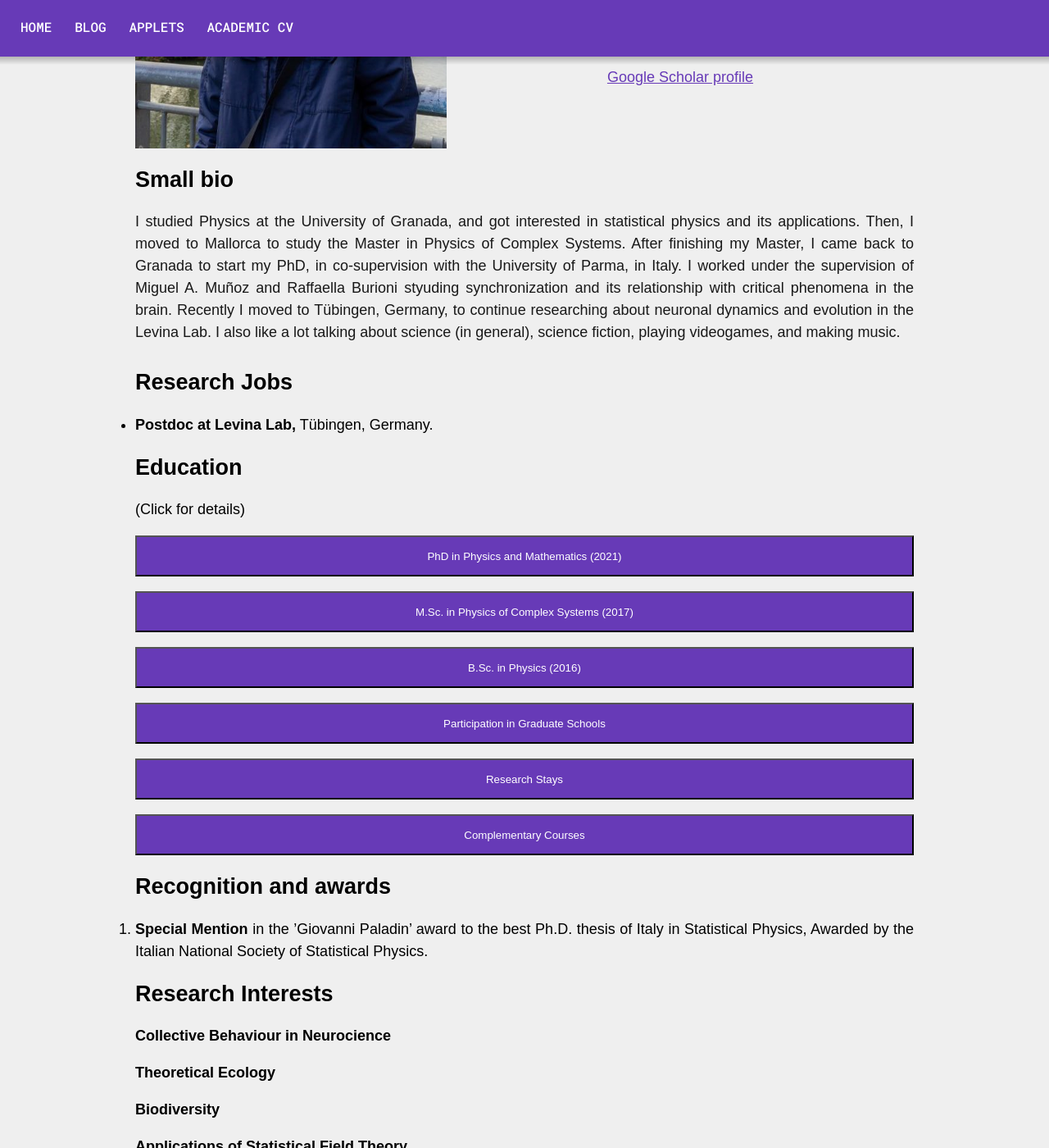
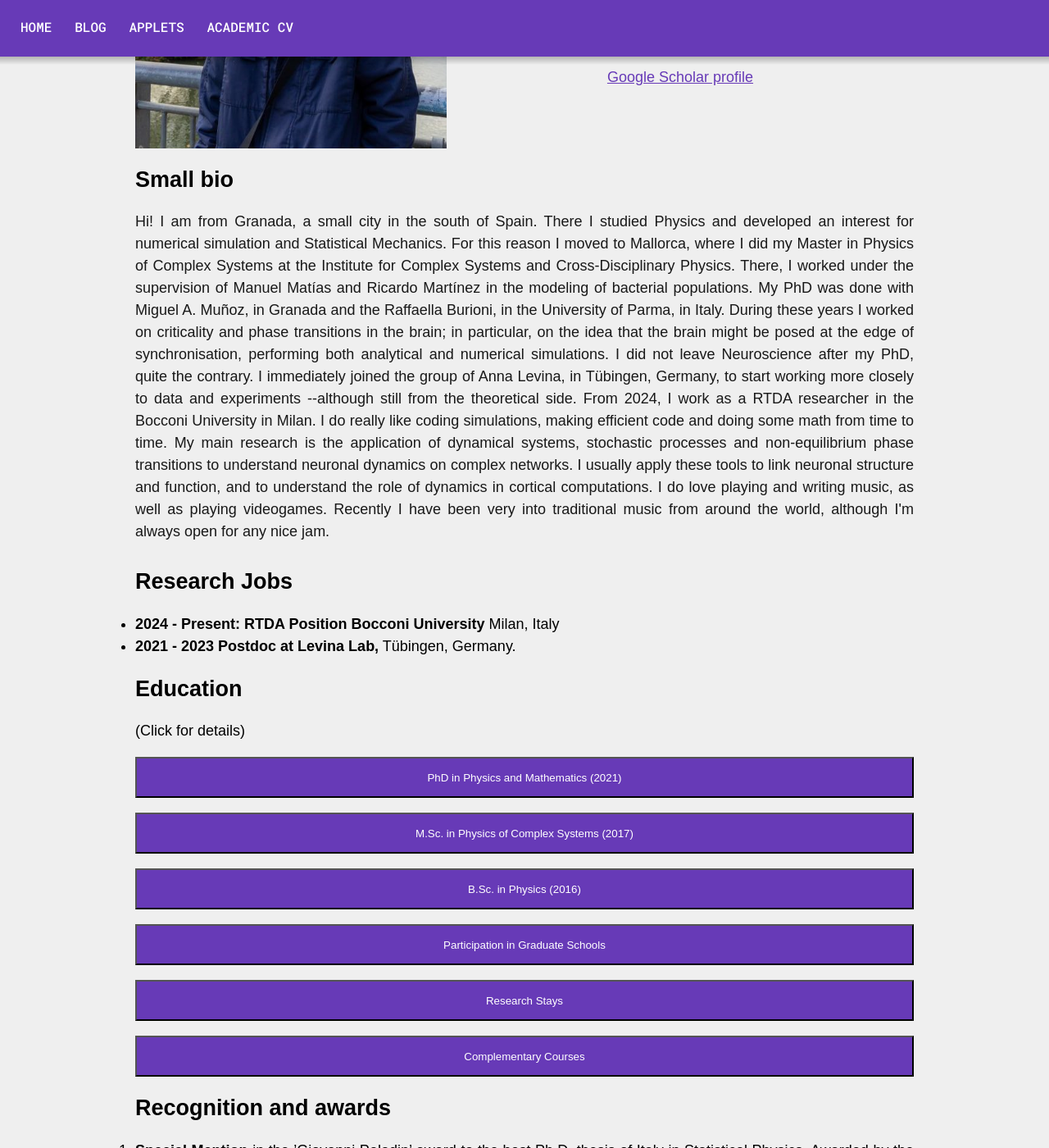
Before and after one commit to VictorSeven/VictorSeven.github.io, a Jekyll site: the page built from _pages/about.html, in a window 1280 px wide and 1400 px high, scrolled down 421 px. Shown: the whole window at 82% size. Built offline with Jekyll 4.4.1, drawn with Linux system fonts in a browser that asks for light colours; some of the changed text lies outside the part shown.

```diff
--- a/_pages/about.html
+++ b/_pages/about.html
@@ -28,20 +28,34 @@ permalink: /about/
 
 <h1> Small bio </h1>
 
-I studied Physics at the University of Granada, and got interested in statistical physics and its applications.
-Then, I moved to Mallorca to study the Master in Physics of Complex Systems.
-After finishing my Master, I came back to Granada to start my PhD, in co-supervision with the University of Parma, in Italy.
-I worked under the supervision of Miguel A. Muñoz and Raffaella Burioni styuding synchronization and its relationship with critical phenomena in the brain.
-Recently I moved to Tübingen, Germany, to continue researching about neuronal dynamics and evolution in the Levina Lab.
+Hi! I am from Granada, a small city in the south of Spain. There I studied Physics and developed an interest
+for numerical simulation and Statistical Mechanics. For this reason I moved to Mallorca, where I did my Master
+in Physics of Complex Systems at the Institute for Complex Systems and Cross-Disciplinary Physics. There,
+I worked under the supervision of Manuel Matías and Ricardo Martínez in the modeling of bacterial populations.
 
-I also like a lot talking about science (in general), science fiction, playing videogames, and making music.
+My PhD was done with Miguel A. Muñoz, in Granada and the Raffaella Burioni, in the University of Parma, in Italy.
+During these years I worked on criticality and phase transitions in the brain; in particular, on the
+idea that the brain might be posed at the edge of synchronisation, performing both analytical and numerical simulations.
+
+I did not leave Neuroscience after my PhD, quite the contrary. I immediately joined the group of Anna Levina, in Tübingen, Germany,
+to start working more closely to data and experiments --although still from the theoretical side. From 2024,
+I work as a RTDA researcher in the Bocconi University in Milan.
+
+I do really like coding simulations, making efficient code and doing some math from time to time. My main research
+is the application of dynamical systems, stochastic processes and non-equilibrium phase transitions to understand
+neuronal dynamics on complex networks. I usually apply these tools to link neuronal structure and function, and
+to understand the role of dynamics in cortical computations.
+
+I do love playing and writing music, as well as playing videogames. Recently I have been very into traditional
+music from around the world, although I'm always open for any nice jam.
 
 <br><br>
 
 <h1> Research Jobs </h1>
 
 <ul>
-    <li> <b>Postdoc at Levina Lab,</b> Tübingen, Germany.</li>
+    <li> <b>2024 - Present:  RTDA Position Bocconi University </b> Milan, Italy</li>
+    <li> <b>2021 - 2023 Postdoc at Levina Lab,</b> Tübingen, Germany.</li>
 </ul>
 
 <h1> Education </h1>
@@ -121,7 +135,7 @@ I have assisted to the following schools for graduate students:
 <h1> Skills</h1>
 
 <ol>
-    <li><b>Programming:</b> very profficient with C++ and Python. Experience with Mathematica and Julia. I also worked with other languages.</li>
+    <li><b>Programming:</b> very profficient with C++ and Python. Currently Julia. Experience with Mathematica. Experience with other languages. Basic ML with Pytorch. </li>
     <li><b>Analytical:</b> Stochastic differential equations, dynamical systems and bifurcation theory, coupled oscillators and synchronization, (quantum) field theory and renormalization group</li>
     <li><b>Tools:</b> Latex, Linux, Git</li>
     <li><b>Other:</b> Videogame and interactive app programming with Godot Engine</li>
@@ -140,7 +154,7 @@ I have assisted to the following schools for graduate students:
 </li>
 
 <li>
-Yamamoto, H., Spitzner, P. <i>et al.</i>, <i>Modular architecture facilitates noise-driven control of synchrony in neuronal networks.</i> <a href="https://arxiv.org/abs/2205.10563">Arxiv preprint (2022).</a>
+Yamamoto, H., Spitzner, P. <i>et al.</i>, <i>Modular architecture facilitates noise-driven control of synchrony in neuronal networks.</i> <a href="https://www.science.org/doi/10.1126/sciadv.ade1755">Sci. Adv. 9, eade1755 (2023).</a>
 </li>
 
 <li>
```
Also changed, not shown: _posts/2023/2023-10-5-wilsoncowan.md (added, +109 -0 lines), images/2023/excitable.png (added), images/2023/heterogeneity.png (added), images/2023/jensen.png (added), images/2023/model.png (added), images/2023/transitions.png (added).
